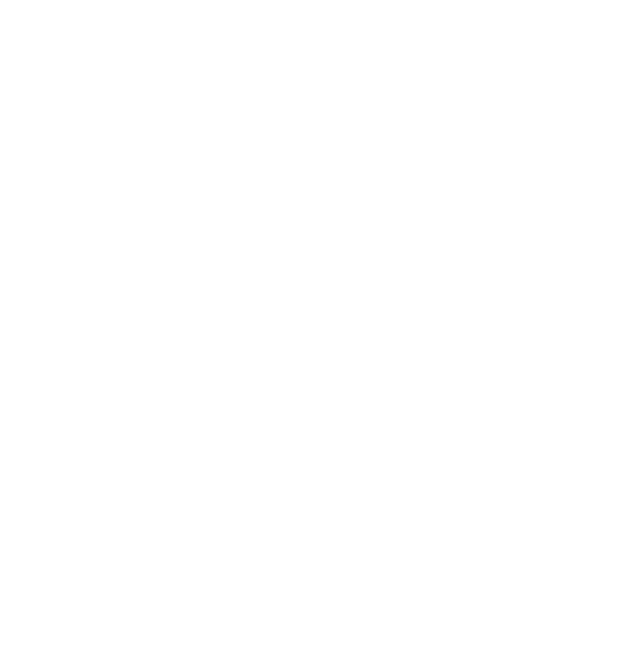
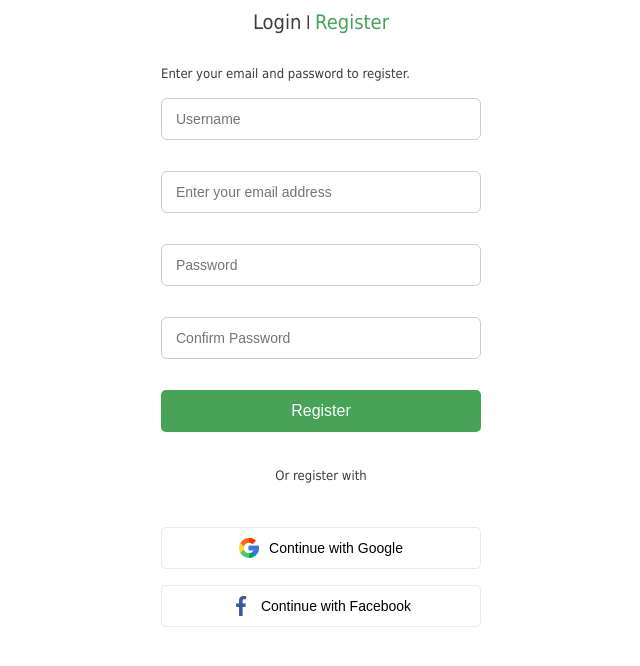
Before and after one commit to Kaisska/Hillel, a plain HTML site: page lesson_5/index.html in a window 1280 px wide. Shown: the whole page, without its empty margins (319-959 px from the left). Drawn offline with Linux system fonts and the light colour scheme.

Commit message:
lesson-5

```diff
--- a/lesson_5/css/style.css
+++ b/lesson_5/css/style.css
@@ -0,0 +1,91 @@
+body {
+    font-family: Tahoma, sans-serif;
+    background: #fff;
+    margin: 0;
+    padding: 0;
+    display: flex;
+    justify-content: center;
+    align-items: center;
+    height: 656px;
+}
+ .form {
+    width: 320px;
+    padding: 40px 100px;
+    background: #fff;
+ }
+.login {
+   font-family: Tahoma, sans-serif;
+   font-size: 20px;
+   font-weight: normal;
+   line-height: 16px;
+   color: #3D3D3D;
+   text-decoration: none;
+}
+.register {
+    font-family: Tahoma, sans-serif;
+    font-size: 20px;
+    font-weight: normal;
+    line-height: 16px;
+    color: #46A358;
+    text-decoration: none;
+}
+.stick {
+    font-family: Tahoma, sans-serif;
+    font-size: 18px;
+    font-weight: normal;
+    line-height: 16px;
+    color: #3D3D3D;
+}
+.choice {
+    text-align: center;
+    padding-bottom: 20px;
+}
+.descr {
+    font-family: Tahoma, sans-serif;
+    font-size: 13px;
+    font-weight: normal;
+    line-height: 16px;
+    color: #3D3D3D;
+}
+.option {
+    font-family: Tahoma, sans-serif;
+    font-size: 13px;
+    font-weight: normal;
+    line-height: 16px;
+    color: #3D3D3D;
+    text-align: center;
+    padding-bottom: 27px;
+}
+.field {
+    width: 290px;
+    padding: 12px 14px;
+    margin-bottom: 15px;
+    border: 1px solid #ccc;
+    border-radius: 6px;
+    font-size: 14px;
+
+}
+.button-register {
+    width: 100%;
+    background: #46A358;
+    color: #fff;
+    padding: 12px;
+    font-size: 16px;
+    border: none;
+    border-radius: 5px;
+    cursor: pointer;
+    margin-bottom: 20px;
+}
+.auth-button {
+    width: 100%;
+    display: flex;
+    align-items: center;
+    justify-content: center;
+    gap: 10px;
+    padding: 10px;
+    border: 1px solid #EAEAEA;
+    background: #fff;
+    border-radius: 5px;
+    cursor: pointer;
+    font-size: 14px;
+}
--- a/lesson_5/index.html
+++ b/lesson_5/index.html
@@ -3,10 +3,64 @@
 <head>
     <meta charset="UTF-8">
     <meta name="viewport" content="width=device-width, initial-scale=1.0">
-    <title>Document</title>
     <link rel="stylesheet" href="css/style.css">
+    <title>Form</title>
 </head>
 <body>
+    <div>
+        <form action="#" method="get" class="form">
+            <div class="choice">
+                <a href="#" class="login">Login</a>
+                <span class="stick">l</span>
+                <a href="#" class="register">Register</a>
+            </div>
+            <p class="descr">Enter your email and password to register.</p>
+            <p>
+                <label>
+                    <input type="text" placeholder="Username"  class="field">
+                </label>
+            </p>
+            <p>
+                <label>
+                    <input type="email" placeholder="Enter your email address" class="field">
+                </label>
+            </p>
+            <p>
+                <label>
+                    <input type="password" placeholder="Password"  class="field">
+                </label>
+            </p>
+            <p>
+                <label>
+                    <input type="password" placeholder="Confirm Password"  class="field">
+                </label>
+            </p>
+            <p>
+                <label>
+                    <button type="button" class="button-register">Register</button>
+                </label>
+            </p>
+            <p class="option">Or register with</p>
+            <p>
+                <label>
+                    <button type="submit" class="auth-button">
+                        <img src="img/logo_google.svg" alt="logo_google">
+                        Continue with Google
+                    </button>
+                </label>
+            </p>
+            <p>
+                <label>
+                    <button type="button" class="auth-button">
+                        <img src="img/logo_facebook.svg" alt="logo_facebook">
+                        Continue with Facebook
+                    </button>
+                </label>
+            </p>
+
+        </form>
+    </div>
+
 
 </body>
 </html>
```
Also changed, not shown: lesson_5/img/logo_facebook.svg (added), lesson_5/img/logo_google.svg (added).
